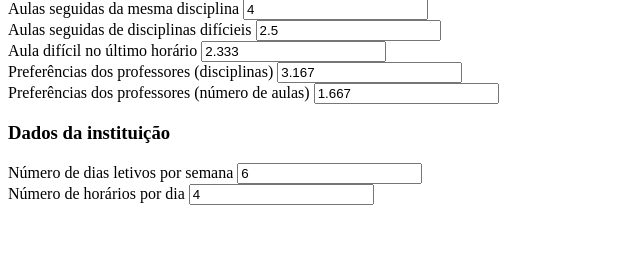
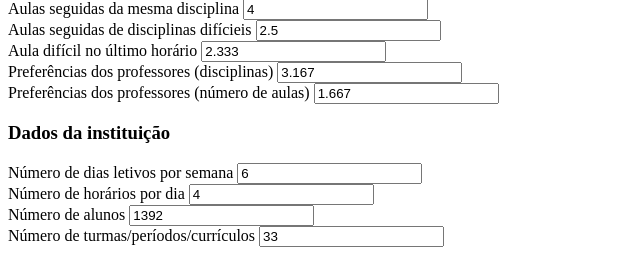
Before and after one commit to oyarsa/faptpweb, a Flask app: page / in a window 1280 px wide. Shown: the part 594-849 px from the top of the page, without its empty margins (0-640 px from the left). Before the commit the page ends 799 px from the top, so only its background shows below. Run offline with Flask 2, Linux system fonts and the light colour scheme; parts of the project's set-up code (start-up, migrations or seed data) failed here and were passed over.

Commit message:
Adiciona mais dois campos na configuração: número de alunos e de períodos.

```diff
--- a/static/app.js
+++ b/static/app.js
@@ -76,7 +76,9 @@ let config = {
         AulasProfessores: 1.667
     },
     numeroHorarios: 4,
-    numeroDiasLetivos: 6
+    numeroDiasLetivos: 6,
+    numeroAlunos: 1392,
+    numeroPeriodos: 33
 }
 
 /**
--- a/templates/index.html
+++ b/templates/index.html
@@ -311,6 +311,16 @@
                 <label for="horarios-dia">Número de horários por dia</label>
                 <input type="number" id="horarios-dia" min="1" class="numeric-conf" data-field="numeroHorarios" />
             </div>
+
+            <div>
+                <label for="numero-alunos">Número de alunos</label>
+                <input type="number" id="numero-alunos" min="1" class="numeric-conf" data-field="numeroAlunos" />
+            </div>
+
+            <div>
+                <label for="numero-periodos">Número de turmas/períodos/currículos</label>
+                <input type="number" id="numero-periodos" min="1" class="numeric-conf" data-field="numeroPeriodos" />
+            </div>
         </div>
     </div>
 
```
